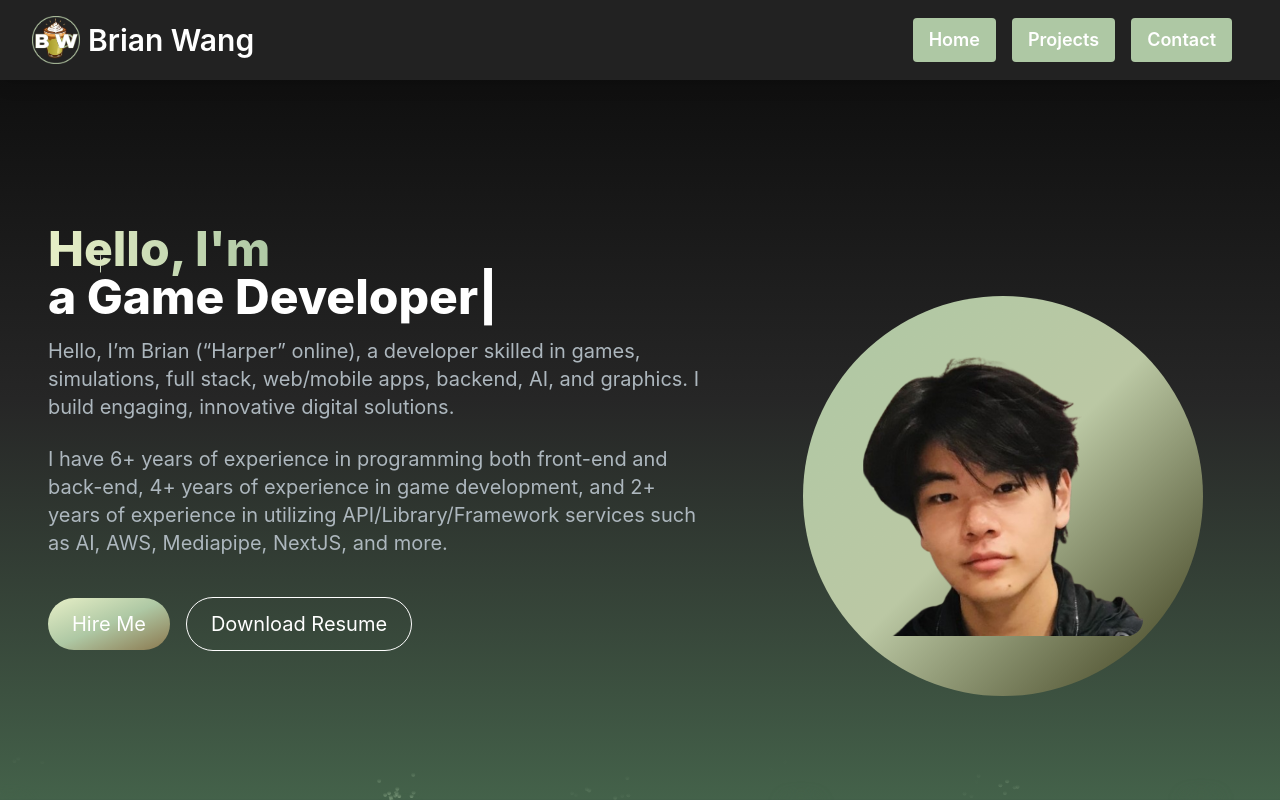
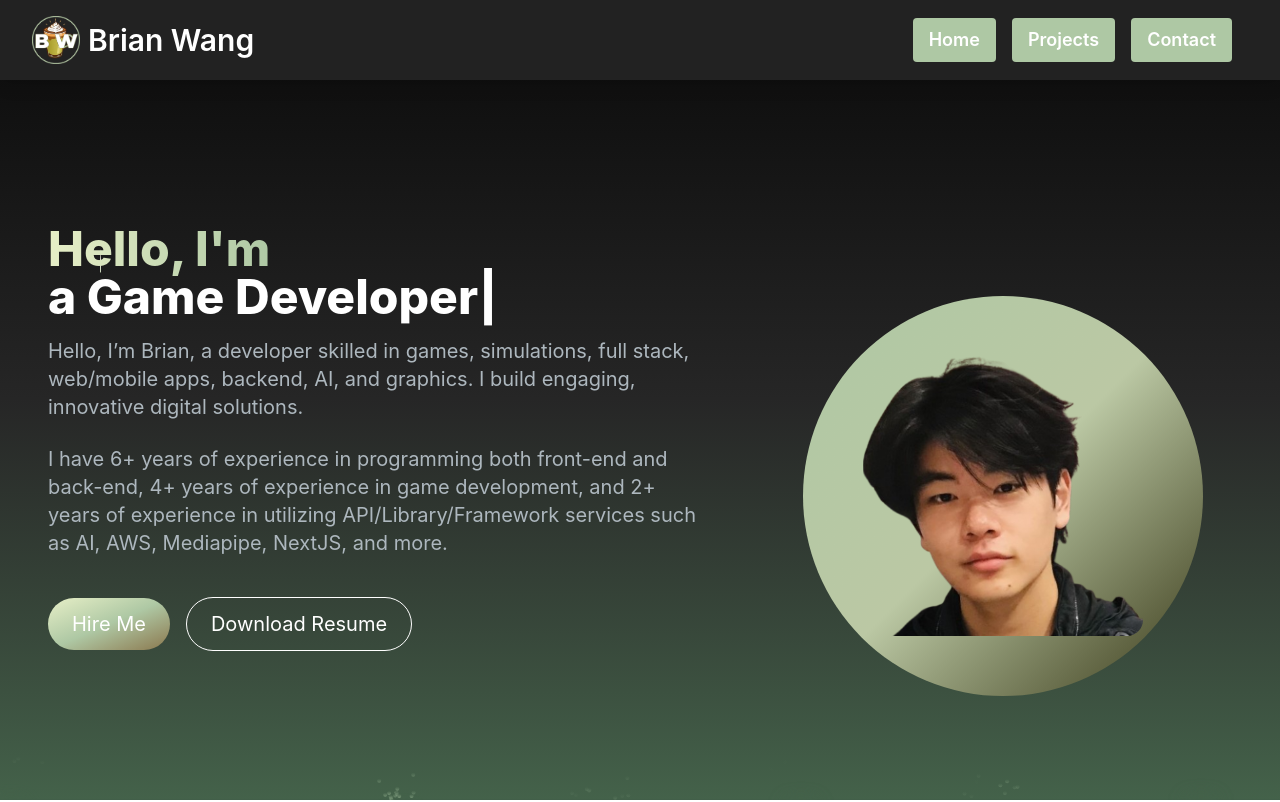
Before and after one commit to brianBoolean88/personal-portfolio-website, a Next.js app: page / in a window 1280 px wide. Shown: the top 802 px of the page. Built offline with nearby package versions, Linux system fonts and the light colour scheme.

Commit message:
change of description

```diff
--- a/app/components/HeroSection.jsx
+++ b/app/components/HeroSection.jsx
@@ -144,7 +144,7 @@ const HeroSection = () => {
                             </span>
                         </h1>
                         <p className='select-none text-[#ADB7BE] text-base sm:text-lg lg:text-xl mb-6 pr-5 mr-2'>
-                            Hello, I’m Brian (“Harper” online), a developer skilled in games, simulations, full stack, web/mobile apps, backend, AI, and graphics. I build engaging, innovative digital solutions.
+                            Hello, I’m Brian, a developer skilled in games, simulations, full stack, web/mobile apps, backend, AI, and graphics. I build engaging, innovative digital solutions.
                         </p>
                         <p className='select-none text-[#ADB7BE] text-base sm:text-lg lg:text-xl mb-6 pr-5 mr-2'>
                             I have 6+ years of experience in programming both front-end and back-end, 4+ years of experience in game development, and 2+ years of experience in utilizing API/Library/Framework services such as AI, AWS, Mediapipe, NextJS, and more.
```
